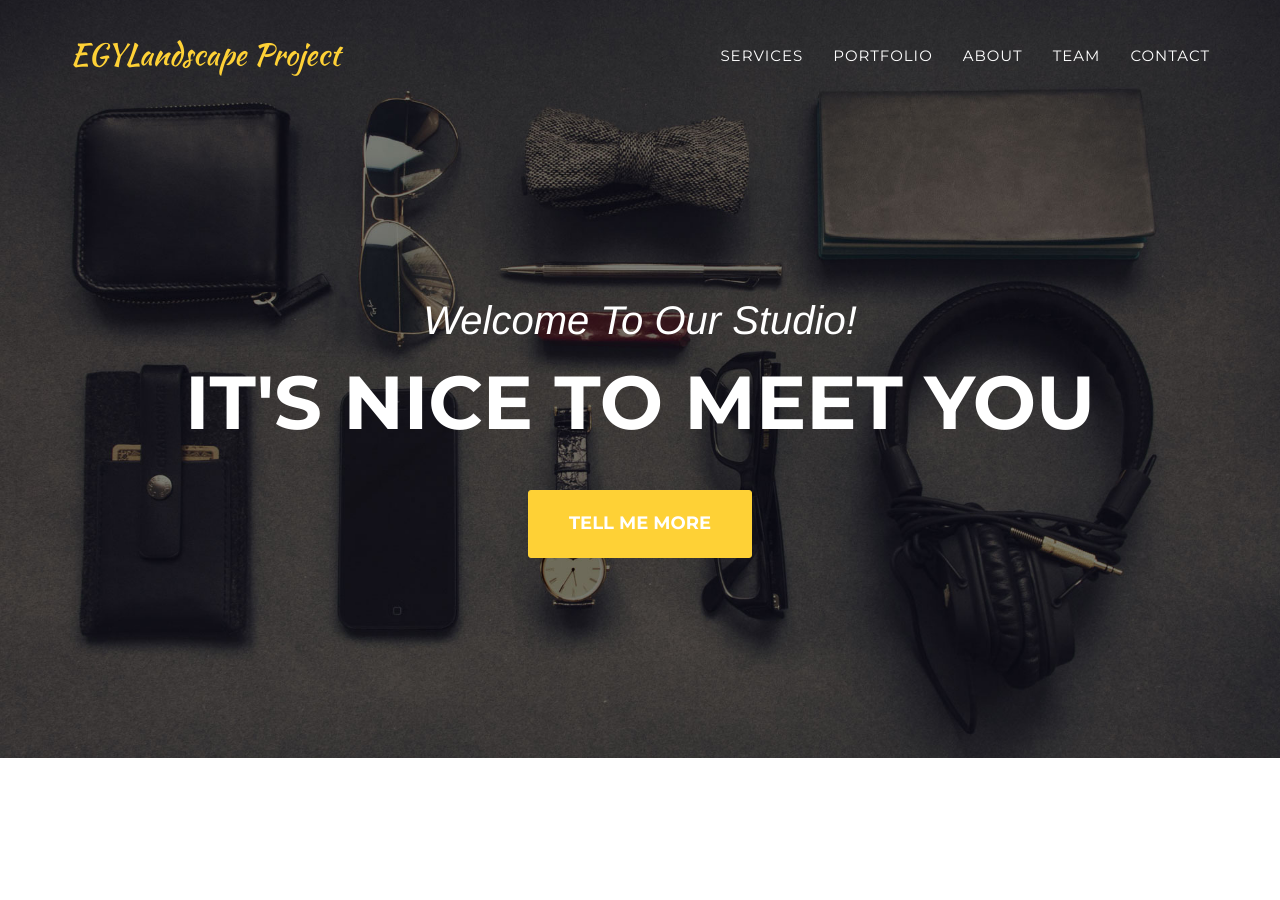
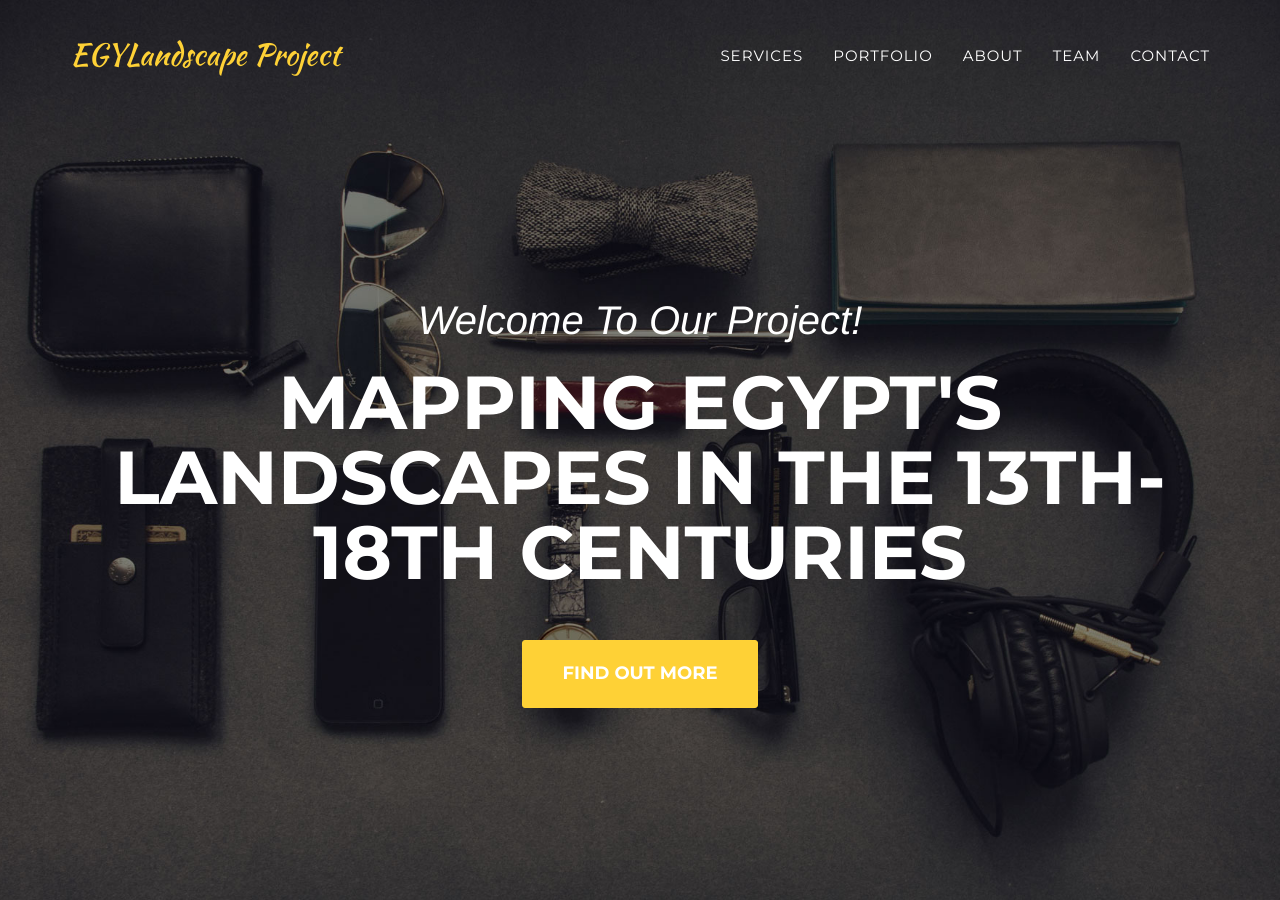
Before and after one commit to mhshaaban/egylandscapeproject.github.io, a Jekyll site: the page built from index.html, in a window 1280 px wide and 900 px high. Built offline with Jekyll 4.4.1, drawn with Linux system fonts in a browser that asks for light colours; some web fonts are replaced.

Commit message:
Update header.html

```diff
--- a/_includes/header.html
+++ b/_includes/header.html
@@ -44,9 +44,9 @@
     <header>
         <div class="container">
             <div class="intro-text">
-                <div class="intro-lead-in">Welcome To Our Studio!</div>
-                <div class="intro-heading">It's Nice To Meet You</div>
-                <a href="#services" class="page-scroll btn btn-xl">Tell Me More</a>
+                <div class="intro-lead-in">Welcome To Our Project!</div>
+                <div class="intro-heading">Mapping Egypt's Landscapes in the 13th-18th Centuries</div>
+                <a href="#services" class="page-scroll btn btn-xl">Find Out More</a>
             </div>
         </div>
     </header>
```
